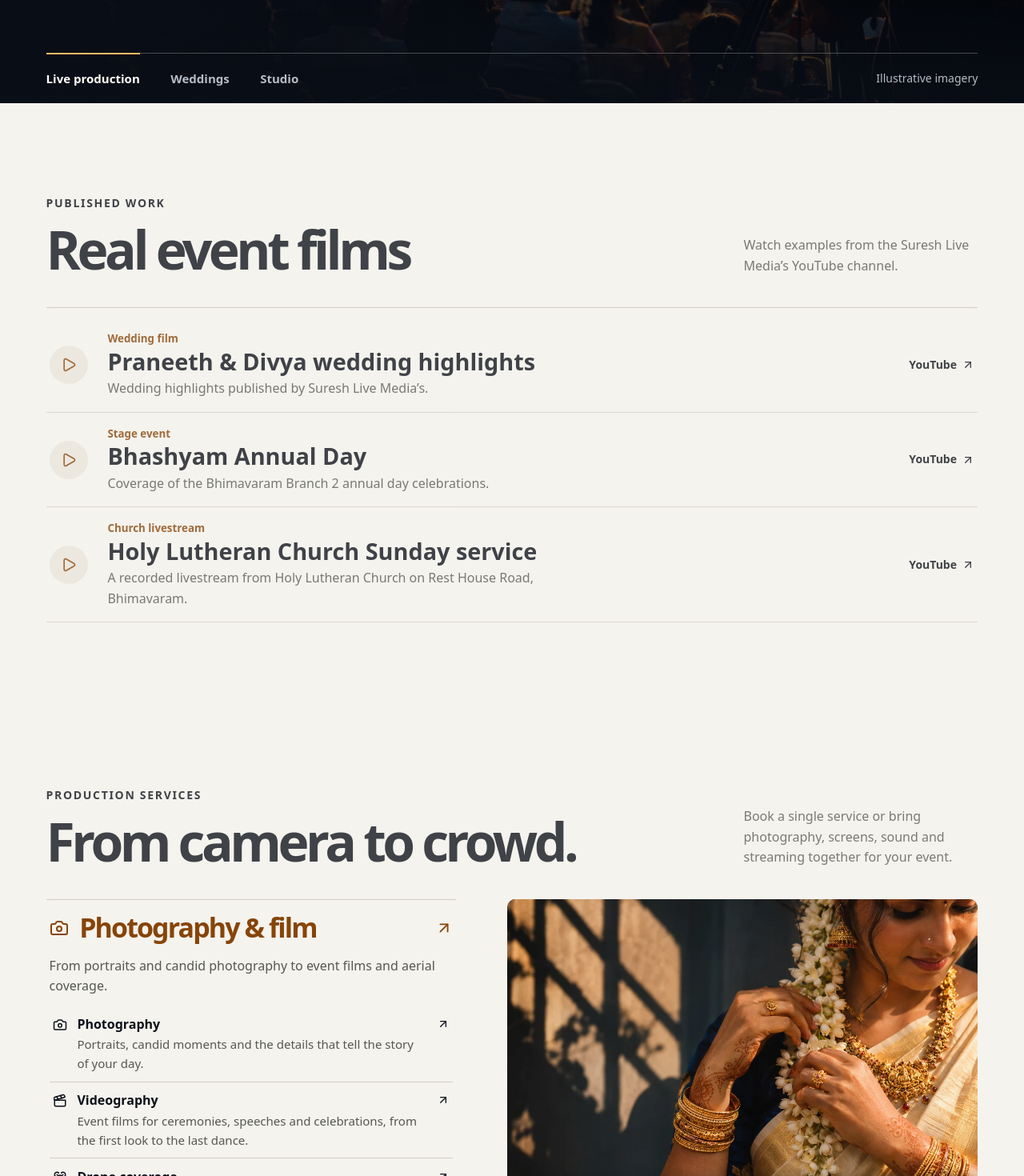
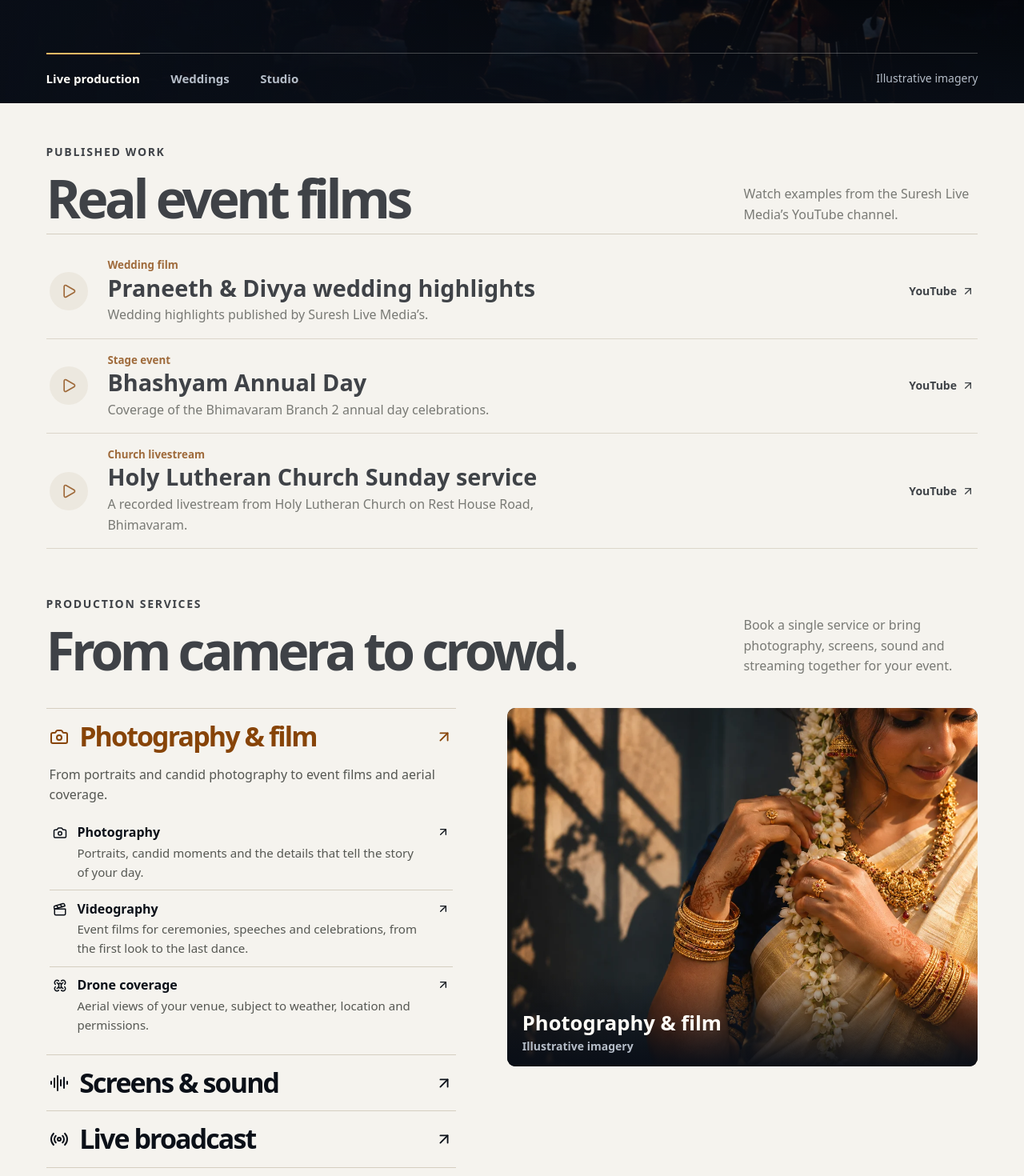
Before and after one commit to Akshayknchalapalli/Gospal-studio-website, a React (Vite) app: page / in a window 1280 px wide. Shown: the part 660-2130 px from the top of the page at 80% size. Built offline with nearby package versions, Linux system fonts and the light colour scheme.

Commit message:
Tighten real event film section spacing

```diff
--- a/src/styles/home.css
+++ b/src/styles/home.css
@@ -69,6 +69,10 @@
   .planning ol { grid-template-columns: 1fr; }
 }
 
+.films { padding-block: clamp(2.25rem, 3vw, 3.5rem) clamp(1.25rem, 2vw, 2rem); }
+.films .section-heading { margin-bottom: clamp(1rem, 1.8vw, 1.75rem); }
+.films + #services { padding-block-start: clamp(1.5rem, 2.5vw, 2.75rem); }
+
 .film-list { list-style: none; margin: 0; padding: 0; border-top: 1px solid var(--border); }
 .film-list li { border-bottom: 1px solid var(--border); }
 .film-list a { display: grid; grid-template-columns: auto minmax(0, 1fr) auto; align-items: center; gap: clamp(.7rem, 2vw, 1.55rem); padding: 1rem .25rem; }
```
